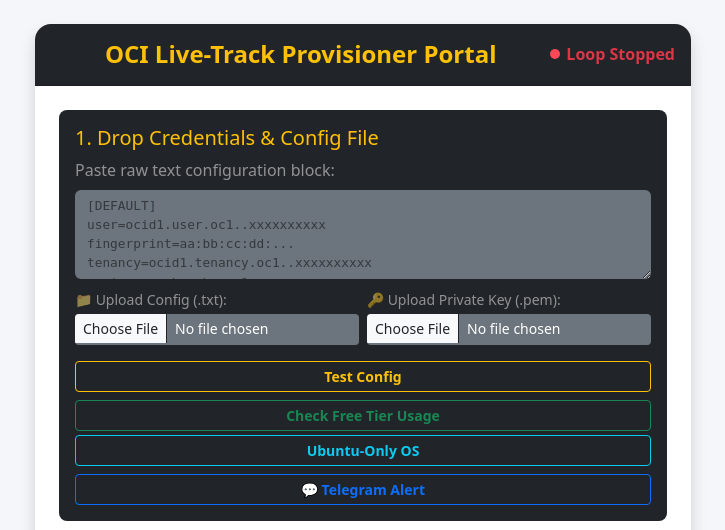
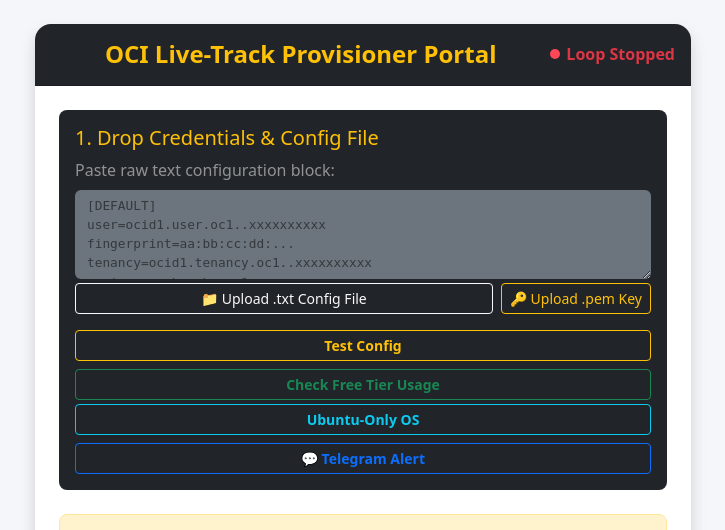
Before and after one commit to sarakmacbook/oracle-instance-bot-railway, a Flask app: page / in a window 1280 px wide. Shown: the top 530 px of the page, without its empty margins (277-1002 px from the left). Run offline with Flask 3, Linux system fonts and the light colour scheme; data that the repository does not hold is empty.

Commit message:
fix: move upload buttons directly under paste textarea for unified drop zone

```diff
--- a/templates/index.html
+++ b/templates/index.html
@@ -828,15 +828,16 @@
                     <div class="mb-2">
                         <label class="form-label text-white-50">Paste raw text configuration block:</label>
                         <textarea id="rawConfigInput" class="form-control bg-secondary text-white border-0" style="font-family:monospace; font-size:0.8rem;" rows="4" placeholder="[DEFAULT]&#10;user=ocid1.user.oc1..xxxxxxxxxx&#10;fingerprint=aa:bb:cc:dd:...&#10;tenancy=ocid1.tenancy.oc1..xxxxxxxxxx&#10;region=ap-chuncheon-1&#10;key_file=~/.oci/oci_api_key.pem" oninput="parseRawConfig()"></textarea>
-                    </div>
-                    <div class="row g-2 mb-2">
-                        <div class="col">
-                            <label class="form-label text-white-50 small mb-1">&#128193; Upload Config (.txt):</label>
-                            <input type="file" id="configFileInput" class="form-control form-control-sm bg-secondary text-white border-0" accept=".txt,.config,.conf" onchange="handleConfigFileUpload(event)">
-                        </div>
-                        <div class="col">
-                            <label class="form-label text-white-50 small mb-1">&#128273; Upload Private Key (.pem):</label>
-                            <input type="file" id="keyFileInput" class="form-control form-control-sm bg-secondary text-white border-0" accept=".pem,.txt,.key" onchange="handleKeyUpload(event)">
+                        <!-- Upload .txt button right under the paste textarea -->
+                        <div class="d-flex gap-2 mt-1">
+                            <label class="btn btn-outline-light btn-sm flex-grow-1 mb-0" style="cursor:pointer;">
+                                &#128193; Upload .txt Config File
+                                <input type="file" id="configFileInput" class="d-none" accept=".txt,.config,.conf" onchange="handleConfigFileUpload(event)">
+                            </label>
+                            <label class="btn btn-outline-warning btn-sm mb-0" style="cursor:pointer;">
+                                &#128273; Upload .pem Key
+                                <input type="file" id="keyFileInput" class="d-none" accept=".pem,.txt,.key" onchange="handleKeyUpload(event)">
+                            </label>
                         </div>
                     </div>
                     <div id="configStatusBox" class="small mt-1"></div>
```
